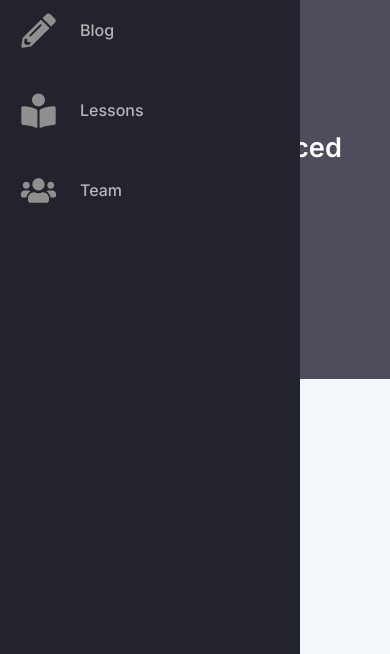
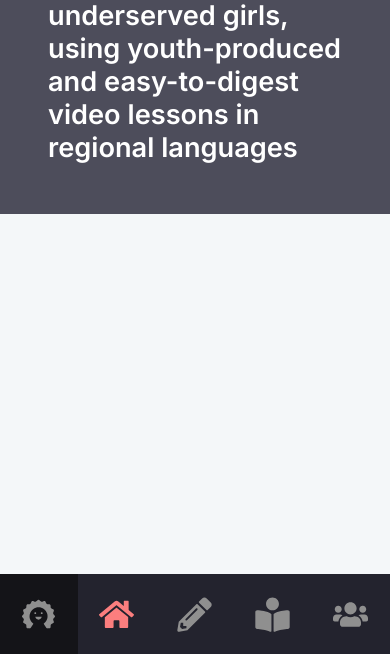
Before and after one commit to sandhi-the-connect/sandhi-the-connect.github.io, a website: page src/index.html in a window 390 px wide. Shown: the part 190-844 px from the top of the page. Drawn offline with Linux system fonts and the light colour scheme.

Commit message:
mobile navbar

```diff
--- a/src/scss/style.scss
+++ b/src/scss/style.scss
@@ -2,7 +2,8 @@
 
 $nav-width: 80px;
 $nav-width-expanded: 300px;
-$nav-width-mobile: 70px;
+$nav-height-mobile: 80px;
+
 
 *
 {
@@ -159,3 +160,43 @@ main
         }
     }
 }
+
+@media only screen and (max-width: 900px)
+{
+    main
+    {
+        left: 0;
+        width: 100vw;
+    }
+
+    nav
+    {
+        width: 100vw;
+        height: $nav-height-mobile;
+        top: unset;
+        bottom: 0;
+        left: 0;
+        flex-direction: row;
+        align-items: center;
+
+        #logo-tile
+        {
+            margin-bottom: 0 !important;
+        }
+
+        &.open
+        {
+            width: 100vw;
+
+            span
+            {
+                display: none;
+            }
+        }
+
+        span
+        {
+            display: none;
+        }
+    }
+}
```
Also changed, not shown: src/css/style.css.
